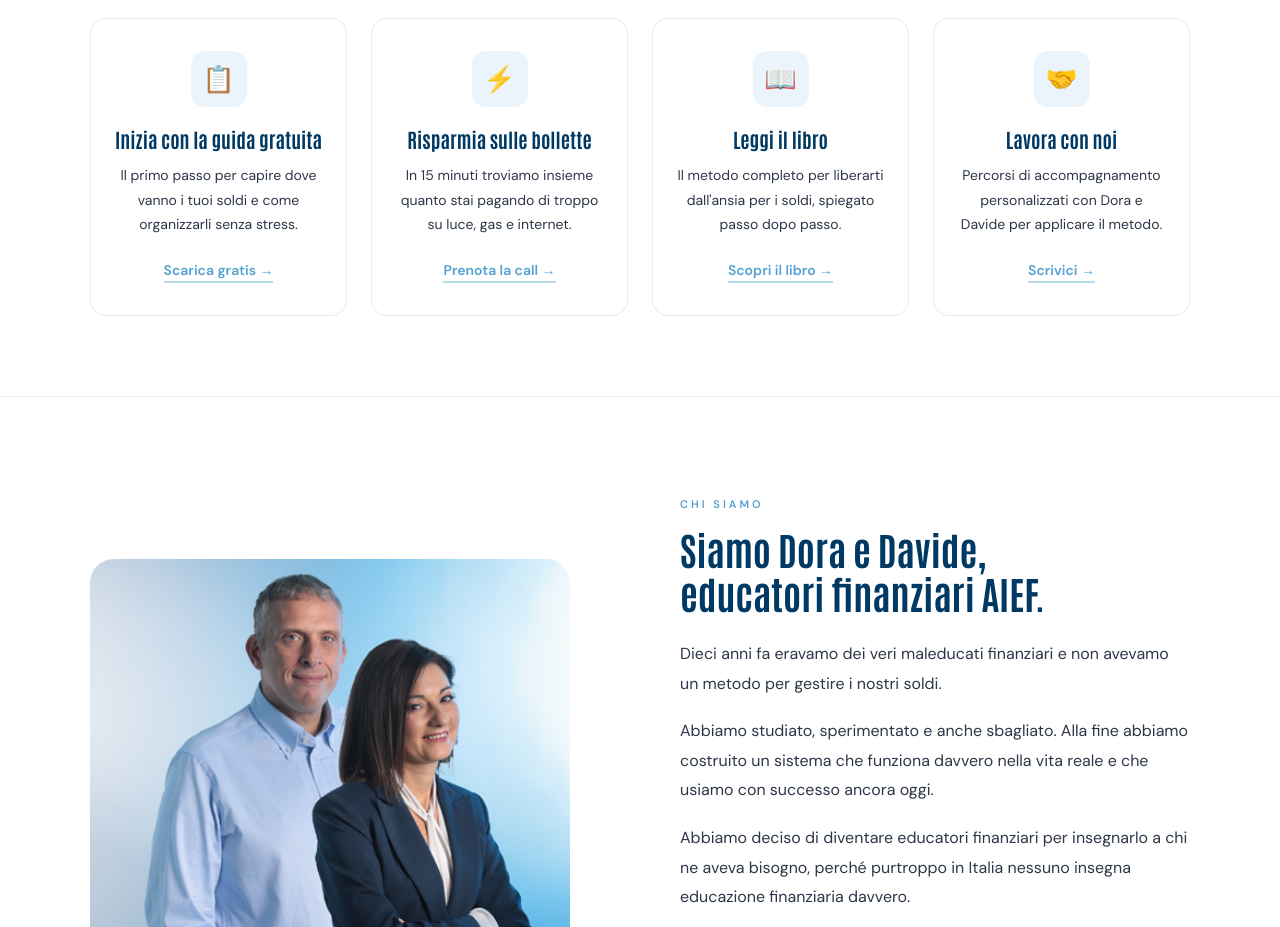
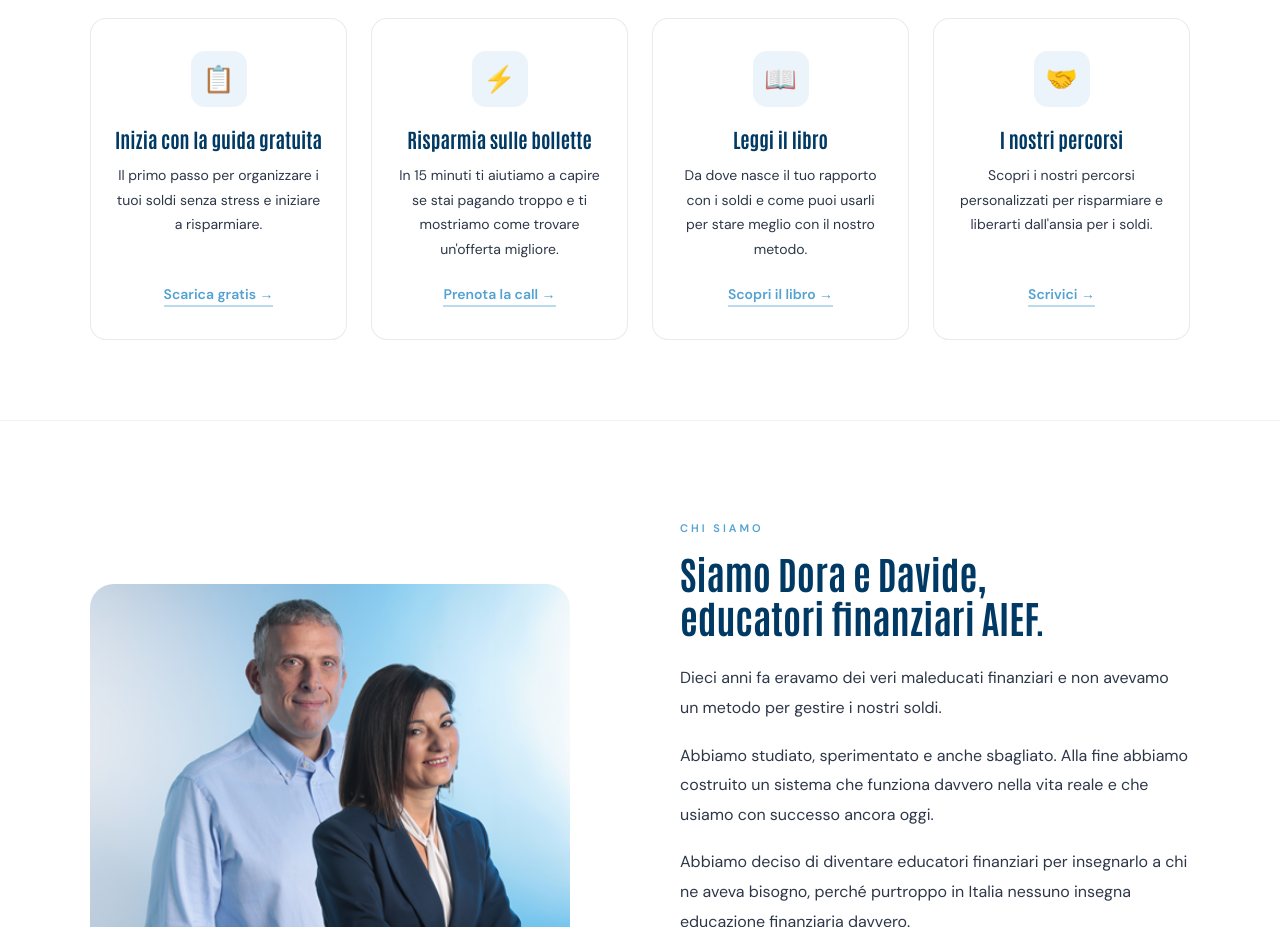
Before and after one commit to maleducatifinanziari/sitoweb-maleducati, a plain HTML site: page index.html in a window 1280 px wide. Shown: the part 880-1807 px from the top of the page. Drawn offline with Linux system fonts and the light colour scheme; no server answers; a web font is replaced by a local one.

Commit message:
Aggiornati testi 4 card servizi

```diff
--- a/index.html
+++ b/index.html
@@ -1071,28 +1071,28 @@
         <div class="mf-servizio-card">
           <div class="mf-servizio-icon">📋</div>
           <h3>Inizia con la guida gratuita</h3>
-          <p>Il primo passo per capire dove vanno i tuoi soldi e come organizzarli senza stress.</p>
+          <p>Il primo passo per organizzare i tuoi soldi senza stress e iniziare a risparmiare.</p>
           <a href="#risorse" class="mf-servizio-link">Scarica gratis →</a>
         </div>
 
         <div class="mf-servizio-card">
           <div class="mf-servizio-icon">⚡</div>
           <h3>Risparmia sulle bollette</h3>
-          <p>In 15 minuti troviamo insieme quanto stai pagando di troppo su luce, gas e internet.</p>
+          <p>In 15 minuti ti aiutiamo a capire se stai pagando troppo e ti mostriamo come trovare un'offerta migliore.</p>
           <a href="https://bollette.maleducatifinanziari.com" class="mf-servizio-link">Prenota la call →</a>
         </div>
 
         <div class="mf-servizio-card">
           <div class="mf-servizio-icon">📖</div>
           <h3>Leggi il libro</h3>
-          <p>Il metodo completo per liberarti dall'ansia per i soldi, spiegato passo dopo passo.</p>
+          <p>Da dove nasce il tuo rapporto con i soldi e come puoi usarli per stare meglio con il nostro metodo.</p>
           <a href="#libro" class="mf-servizio-link">Scopri il libro →</a>
         </div>
 
         <div class="mf-servizio-card">
           <div class="mf-servizio-icon">🤝</div>
-          <h3>Lavora con noi</h3>
-          <p>Percorsi di accompagnamento personalizzati con Dora e Davide per applicare il metodo.</p>
+          <h3>I nostri percorsi</h3>
+          <p>Scopri i nostri percorsi personalizzati per risparmiare e liberarti dall'ansia per i soldi.</p>
           <a href="#percorsi" class="mf-servizio-link">Scrivici →</a>
         </div>
 
```
